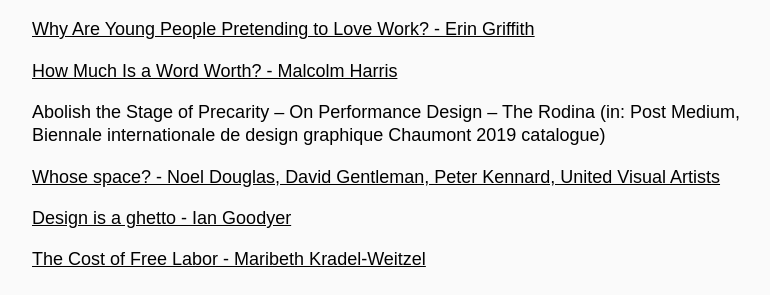
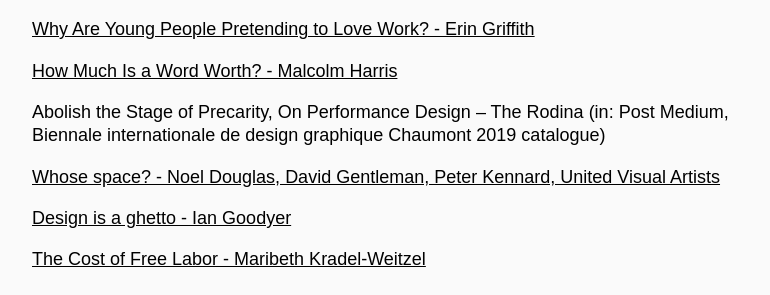
Before and after one commit to jensschnitzler/Room-For-Advancement, a Jekyll site: the page built from index.md, in a window 1280 px wide and 900 px high. Shown: the part 403-698 px from the top of the window, without its empty margins (248-1018 px from the left). Built offline with Jekyll 4.4.1, drawn with Linux system fonts in a browser that asks for light colours; our own code applies the rules of GitHub Pages for plain Markdown files; the repository's description, which GitHub fills in, is left out.

```diff
--- a/index.md
+++ b/index.md
@@ -14,7 +14,7 @@
 
 [How Much Is a Word Worth? - Malcolm Harris](https://medium.com/s/story/how-much-is-a-word-worth-7fcd131a341c)
 
-Abolish the Stage of Precarity – On Performance Design – The Rodina (in: Post Medium, Biennale internationale de design graphique Chaumont 2019 catalogue)
+Abolish the Stage of Precarity, On Performance Design – The Rodina (in: Post Medium, Biennale internationale de design graphique Chaumont 2019 catalogue)
 
 [Whose space? - Noel Douglas, David Gentleman, Peter Kennard, United Visual Artists](http://www.eyemagazine.com/feature/article/whose-space)
 
```
